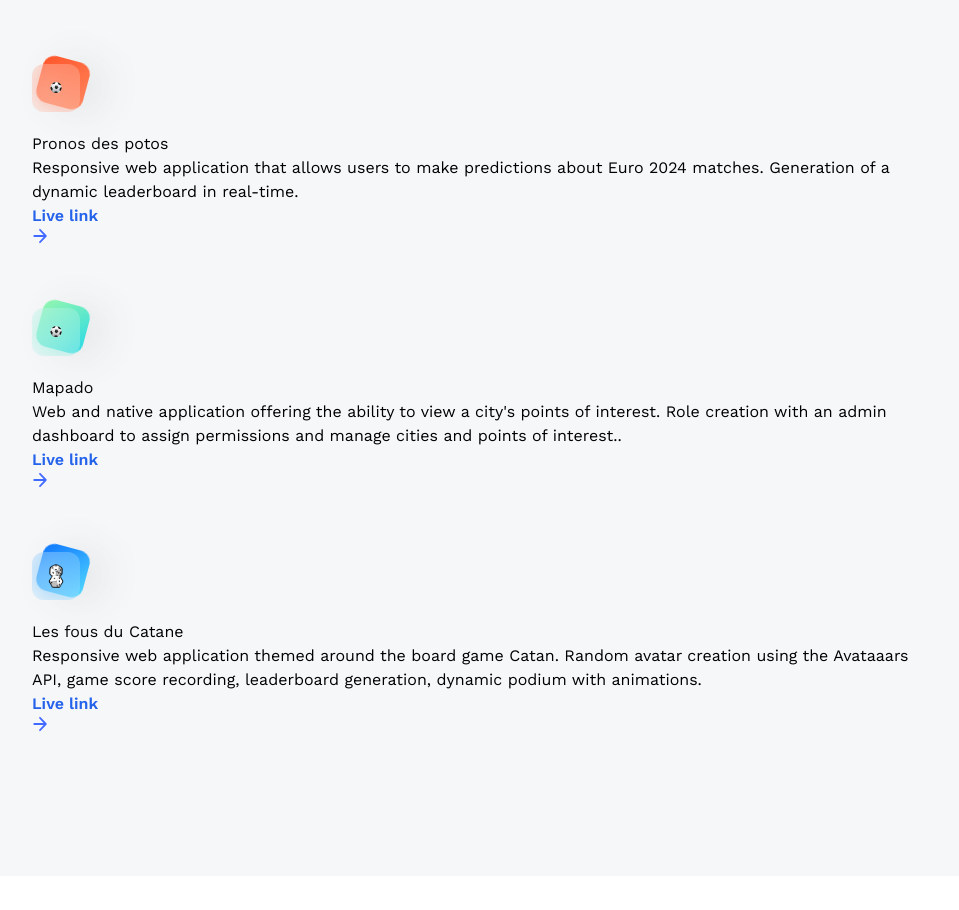
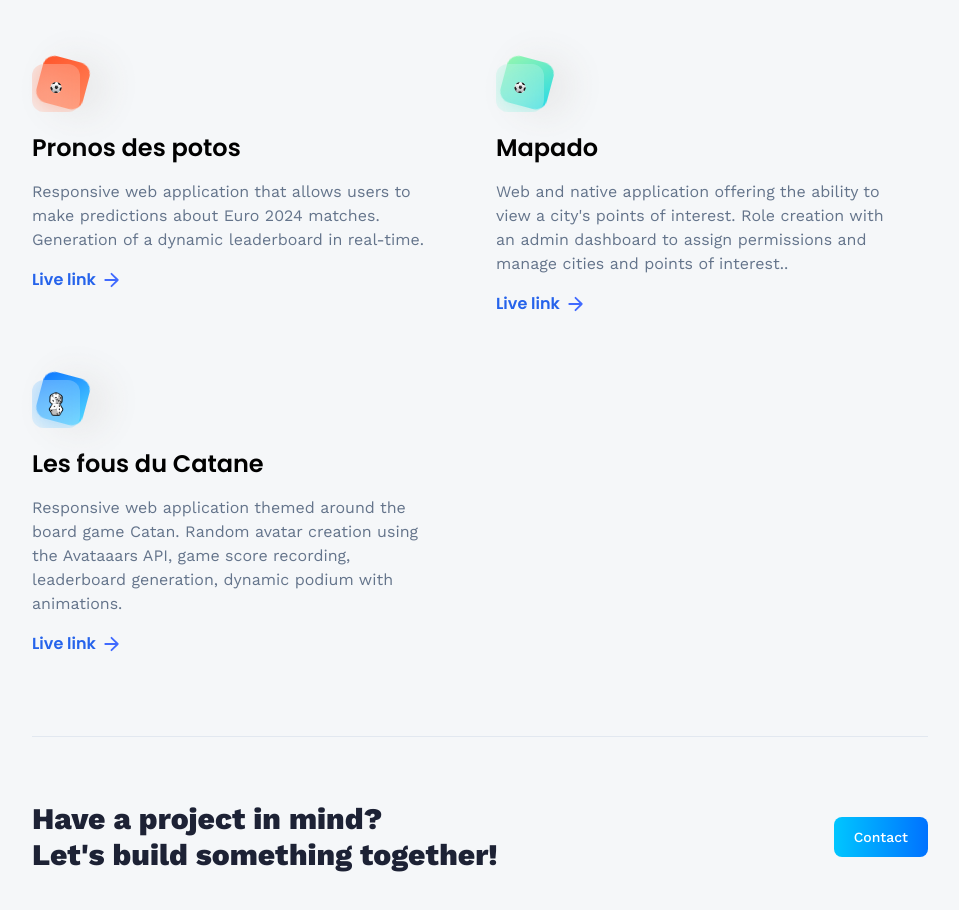
Before and after one commit to GrischK/3d-portfolio, a React (Vite) app: page /projects in a window 1280 px wide. Shown: the part 300-1210 px from the top of the page, without its empty margins (160-1119 px from the left). Before the commit the page ends 1176 px from the top, so only its background shows below. Built offline with nearby package versions, Linux system fonts and the light colour scheme; no server answers.

Commit message:
✨ Finish projects page

```diff
--- a/src/components/CTA.jsx
+++ b/src/components/CTA.jsx
@@ -6,7 +6,7 @@ const CTA = () => {
       <p className="cta-text">
         Have a project in mind?&nbsp;
         <br className="sm:block hidden" />
-        Let's something together!
+        Let's build something together!
       </p>
       <Link
         to={'/contact'}
--- a/src/pages/Projects.jsx
+++ b/src/pages/Projects.jsx
@@ -1,6 +1,7 @@
 import { projects } from '../constants/index.js';
 import { Link } from 'react-router-dom';
 import { arrow } from '../assets/icons/index.js';
+import CTA from '../components/CTA.jsx';
 
 const Projects = () => {
   return (
@@ -17,7 +18,10 @@ const Projects = () => {
         </p>
         <div className="flex flex-wrap my-20 gap-16">
           {projects.map((project) => (
-            <div className="lg:w[400px] w-full">
+            <div
+              className="lg:w-[400px] w-1/3"
+              key={project.name}
+            >
               <div className="block-container w-12 h-12">
                 <div className={`btn-back rounded-xl ${project.theme}`} />
                 <div className="btn-front rounded-xl flex justify-center items-center">
@@ -28,10 +32,10 @@ const Projects = () => {
                   />
                 </div>
               </div>
-              <div className="mt-5 flex flex-col">
-                <h4>{project.name}</h4>
-                <p>{project.description}</p>
-                <div>
+              <div className="mt-5 flex flex-col gap-4">
+                <h4 className="text-2xl font-poppins font-semibold">{project.name}</h4>
+                <p className="mt2 text-slate-500">{project.description}</p>
+                <div className="mt5 flex items-center gap-2 font-poppins">
                   <Link
                     to={project.link}
                     target="_blank"
@@ -51,6 +55,8 @@ const Projects = () => {
           ))}{' '}
         </div>
       </div>
+      <hr className="border-slate-200 " />
+      <CTA />
     </section>
   );
 };
```
Also changed, not shown: src/assets/icons/cities.svg.
